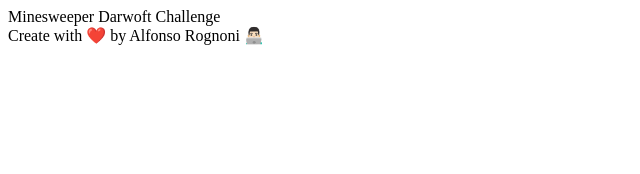
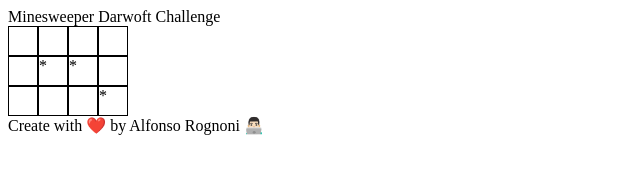
Before and after one commit to alfonsorognoni/minesweeper, a website built with Parcel: page index.html in a window 1280 px wide. Shown: the whole page, without its empty margins (0-640 px from the left). Built offline with nearby package versions, Linux system fonts and the light colour scheme.

Commit message:
drawing board

```diff
--- a/index.html
+++ b/index.html
@@ -7,10 +7,20 @@
     <meta http-equiv="X-UA-Compatible" content="ie=edge">
     <title>Minesweeper</title>
 </head>
-
+<style>
+    #board {
+        max-width: 300px;
+        display: grid;
+        grid-template-columns: repeat(4, 30px);
+        grid-auto-rows: 30px;
+    }
+    #board .cell {
+        border: 1px solid black;
+    }
+</style>
 <body>
     <header>Minesweeper Darwoft Challenge</header>
-    <main>
+    <main id="board">
 
     </main>
     <footer>Create with ❤️ by Alfonso Rognoni 👨🏻‍💻</footer>
--- a/index.js
+++ b/index.js
@@ -1,3 +1,3 @@
 import Minesweeper from './minesweeper.js';
-
-console.log(Minesweeper);
+const game = new Minesweeper();
+game.start();
--- a/minesweeper.js
+++ b/minesweeper.js
@@ -1,4 +1,33 @@
-function Minesweeper () {
-    console.log('hola')
+class Minesweeper {
+    constructor() {
+        this.board = [
+            {"mine":false},{"mine":true},{"mine":true},{"mine":false},
+            {"mine":false},{"mine":true},{"mine":false},{"mine":false},
+            {"mine":false},{"mine":false},{"mine":false},{"mine":false}
+        ]
+        this.container = document.getElementById('board');
+        this.drawBoard = this.drawBoard.bind(this);
+    }
+
+    start() {
+        this.shuffleBoard();
+        this.drawBoard()
+    }
+
+    shuffleBoard() {
+        const newBoard = [...this.board].sort(() => Math.random() - 0.5);
+        this.board = newBoard;
+    }
+
+    drawBoard() {
+        this.board.forEach(element => {
+            const cell = document.createElement('div');
+            cell.classList.add('cell')
+            if (element.mine) {
+                cell.innerHTML = '*'
+            }
+            this.container.appendChild(cell);
+        });
+    }
 }
 export default Minesweeper;
```
